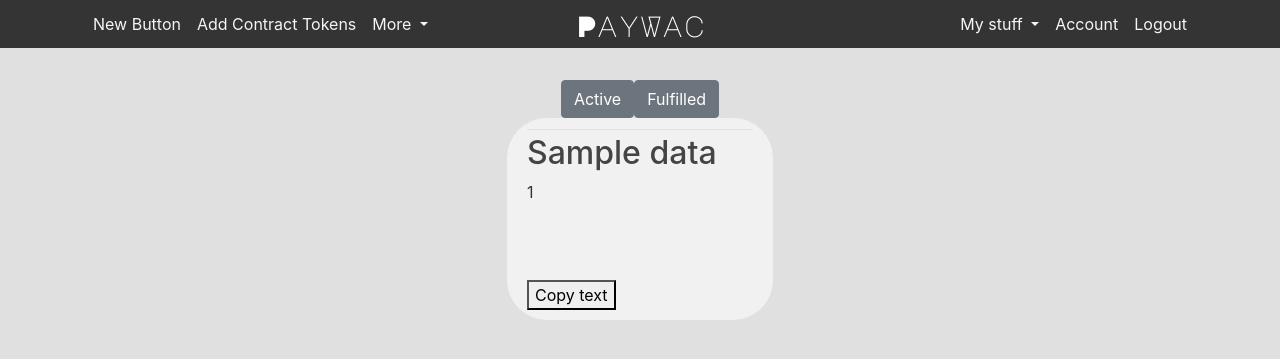
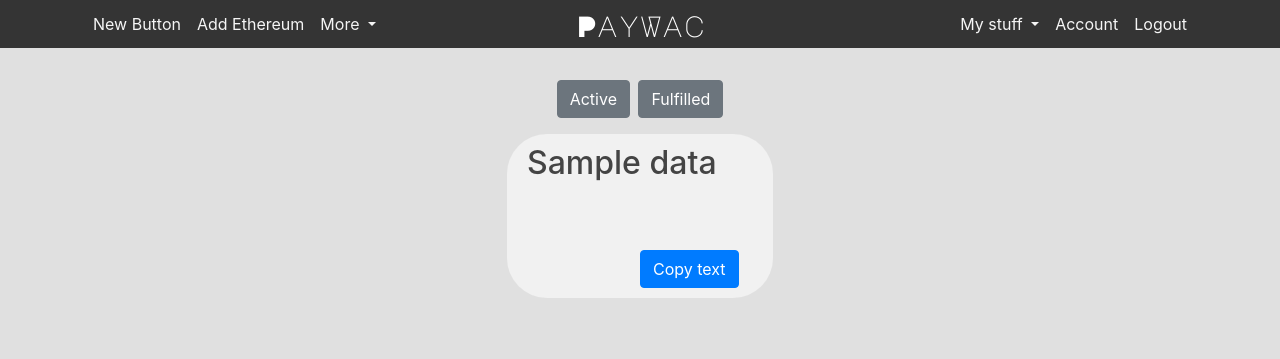
Before and after one commit to andcri/paywac_website_v2, a Flask app: page /my_buttons in a window 1280 px wide. Shown: the top 359 px of the page. Run offline with Flask 2, Linux system fonts and the light colour scheme; a user stored in the database is signed in; tables that the repository leaves empty hold one stand-in row (values such as "Sample post"); some libraries are stand-ins or nearby versions.

Commit message:
refactored code

```diff
--- a/paywac/contracts/routes.py
+++ b/paywac/contracts/routes.py
@@ -10,92 +10,6 @@ from crontab import CronTab
 from datetime import datetime
 
 contracts = Blueprint('contracts', __name__)
-
-# OLD
-# @contracts.route('/intent/new_contract', methods=['GET', 'POST'])
-# @login_required
-# def new_contract():
-    # """
-    # Create and deploy the contract to the network, create a cronjob to update the contract status
-    # """
-    # # TODO autofill fields if a request comes with args
-    # # reuqire data insertion from the user inserting all the info to create and deploy a new contract
-    # form = CreateContract()
-    # # retrieve active oracle and deployer
-    # oracle = Oracle.query.filter(Oracle.active==1).first().address
-    # deployer = Deployer.query.filter(Deployer.active==1).first().address
-    # # generate a unique request_id
-    # request_id = str(uuid4())
-    # # validate data
-    # if form.validate_on_submit():
-    #     # check if user has enough founds to deploy a contract to determine the status variable value of the Table
-    #     status = 1 if current_user.wac_credits > 0 else 0
-
-    #     # TODO check if the email field was empty, if not send a notification of the operation at the end of the deployment
-
-    #     # if the status is 0 create the entry in the database withoud deploying the contract
-    #     if status == 0:
-    #         # save the data in the database
-    #         # row = Contracts_deployed(request_id=request_id, contract_creator_user=current_user.email, contract_address='', contract_name=form.name.data,\
-    #         #                             deployer=deployer, seller=form.seller.data, buyer=form.buyer.data, oracle=oracle, contract_time=form.contract_time.data,\
-    #         #                                 contract_delivery_eta=form.shipping_eta.data, item_price=form.item_price.data, status=status, email=form.email.data)
-
-    #         # db.session.add(row)
-    #         # db.session.commit()
-    #         flash('Not enough founds to deploy the contract, please add founds create and deploy a contract', 'danger')
-    #         return redirect(url_for('main.home'))
-    #     # the user has enough founds to deploy the contract
-    #     else:
-    #         # decrese by one the credit of the user
-    #         user_wac = User.query.filter_by(email=current_user.email).first()
-    #         user_wac.wac_credits -= 1
-    #         db.session.add(user_wac)
-
-    #         try:
-    #             # deploy the contract
-    #             tx_receipt = deploy(deployer, form.seller.data, form.buyer.data, oracle, int(form.contract_time.data), int(form.shipping_eta.data), form.item_price.data)
-    #             # the contract address will be retrieved from the receipt
-    #             contract_address = tx_receipt.get('contractAddress')
-    #             # get the transaction status, 1 if the transaction succede, 0 if not, if we have a 0
-    #             # an error will be reported
-    #             transaction_status = tx_receipt.get('status')
-    #             # get the block where the transaction is inside
-    #             block_number = tx_receipt.get('blockNumber')
-    #             # the gas used for the transaction
-    #             gas_used = tx_receipt.get('gasUsed')
-    #             # enter data in the table
-    #             row = Contracts_deployed(request_id=request_id, contract_creator_user=current_user.email, contract_address=contract_address, contract_name=form.name.data,\
-    #                                     deployer=deployer, seller=form.seller.data, buyer=form.buyer.data, oracle=oracle, contract_time=form.contract_time.data,\
-    #                                         contract_delivery_eta=form.shipping_eta.data, item_price=form.item_price.data, status=status, email=form.email.data)
-    #             # redirect user to the contract page
-    #             db.session.add(row)
-    #             db.session.commit()
-
-    #             # start the script that listen to the contract notifications as a backgroud process
-    #             # PATH_TO_SUBSCRIBER_PAYWAC this will be in a json file
-    #             # PATH_TO_SUBSCRIBER_PAYWAC = '/home/andrea/Desktop/paywac_website/cronjob_scripts/paywac_subscriber.py'
-    #             # os.system(f"nohup {PATH_TO_SUBSCRIBER_PAYWAC} {contract_address} &")
-    #             # TODO create a cronjob that execute every 30 minutes the script cron_update_info_paywac.py
-    #             # sample_cronjob_creator.py mimics the code that will be written here
-    #             cron = CronTab(user='andrea')
-    #             job = cron.new(command=f'/home/andrea/anaconda3/envs/vyper/bin/python /home/andrea/Desktop/paywac_website/cronjob_scripts/cron_update_info_paywac.py {contract_address} > /home/andrea/Desktop/paywac_website/logs/cron.log 2>&1')
-    #             job.minute.every(15)
-
-    #             cron.write()
-
-    #             flash('Contract Deployed, here you can see the status and real time updates', 'success')
-    #             return redirect(url_for('main.home'))
-    #         except:
-    #             print('error in deploying the contract')
-    #             # TODO notify via email to me that something went wrong
-    #             # put the status of the contract pending approvation
-    #             # flash the message to the user that the contract will be deployed in 1 hour max
-
-    # # LOGIC: if not save the data in the database and set the flag that is not deployed, redirect to the account page
-    # # of the user and notify that he has to recharge his founds then he can go to the page of the contract and
-    # # click the deploy button w/o having to reinput all the data
-    # result = gas_to_eth(695333, 9)
-    # return render_template('create_contract.html', form=form)
 
 @contracts.route('/contract/<string:address>')
 def contract(address):
@@ -251,24 +165,24 @@ def deploy_contract(uid):
         # TODO calculate contract deployment price based on the avg gas price and the contract price inside the gas table
         # display based on that calculation and the ammount of eth that the user has in his account under wac_credits
 
-        # get gas price and contract cost info
         table_gas_price = Gas_price.query.filter_by(id=1).first()
         gas_price = table_gas_price.standard_gas_price
         contract_cost = table_gas_price.contract_cost
 
-        # get the ammount of eth that the user have avaiable
+
         user_avaiable_eth = user_wac.wac_credits
+        eth_needed_for_deployment = gwei_to_eth(gas_price * contract_cost)
 
-        #calculate the cost of the deployment with the current price
-        eth_needed = gwei_to_eth(gas_price * contract_cost)
+        # TODO understand in witch format the eth has being saved from the add_founds cron and then convert it to eth if is not already
+        deployments_avaiables = gwei_to_eth(user_avaiable_eth) / eth_needed_for_deployment
 
         # form that require the user to accept and let the user submit and doing so the contract will be deployed
         form = ReviewAndDeploy()
         form.seller_address.data = contract.seller_address
 
-        if form.validate_on_submit() and eth_needed >= user_wac.wac_credits:
+        if form.validate_on_submit() and eth_needed_for_deployment >= user_wac.wac_credits:
             # reduce by one the deployment count for the user
-            user_wac.wac_credits -= eth_needed
+            user_wac.wac_credits -= eth_needed_for_deployment
             db.session.add(user_wac)
 
             # deploy contract on ethereum and collect response info(contract address ecc)
@@ -318,14 +232,14 @@ def deploy_contract(uid):
             except:
                 flash("Error Deploying the contract","danger")
 
-        elif form.validate_on_submit() and user_wac.wac_credits == 0:
+        elif form.validate_on_submit() and eth_needed_for_deployment < user_wac.wac_credits:
             flash('You dont have enough founds to deploy a contract','warning')
             # TODO add instructions to add tokens for contract deployment
 
         return render_template('deploy_contract.html', form=form, uuid=uid, insertion_link=contract.name, insertion_title=contract.title, seller_address=contract.seller_address,\
                                 contract_time=secondsToText(contract.contract_time), shipping_eta=secondsToText(contract.shipping_eta), item_price=contract.item_price, shipping_price=contract.shipping_price,\
                                     city=shipping_info.city, street=shipping_info.street, country=shipping_info.country, state=shipping_info.state, postal_code=shipping_info.postal_code,\
-                                        name=shipping_info.buyer_name, surname=shipping_info.buyer_surname, credits=user_wac.wac_credits)
+                                        name=shipping_info.buyer_name, surname=shipping_info.buyer_surname, deployments_avaiables=round(deployments_avaiables))
     elif current_user.email == contract_owner and contract_status != 0:
         flash("This contract has already been deployed")
         return redirect(url_for('main.home'))
--- a/paywac/templates/account.html
+++ b/paywac/templates/account.html
@@ -12,8 +12,9 @@
             {{ form.hidden_tag() }}
             <fieldset class="form-group">
                 <legend class="border-bottom mb-4">Account Info</legend>
-                <div class='form-group'>Contract Tokens: {{ current_user.wac_credits}} </div>
-                <button type="button" class="btn btn-outline-info" data-toggle="modal" data-target="#addFoundsModal">Add Contract Tokens</button>
+                <div class='form-group'>Eth avaiable to deployer: {{ current_user.wac_credits}} </div>
+                <div class='form-group'>Contracts Deployable at current gas price: {{ current_user.wac_credits}} </div>
+                <button type="button" class="btn btn-outline-info" data-toggle="modal" data-target="#addFoundsModal">Add ETH to the Deployer</button>
                 <div class="form-group"></div>
                 <div class="form-group">
                     {{ form.add_founds.label(class="form-control-label") }}
--- a/paywac/templates/deploy_contract.html
+++ b/paywac/templates/deploy_contract.html
@@ -5,13 +5,13 @@
     <div class="container">
         <div class="row justify-content-md-center">
             <div class="col col-lg">
-                You have {{ credits }} Deployment token.
+                You can Deploy {{ deployments_avaiables }} Contract.
             </div>
             <div class="col col-lg-2">
 
             </div>
             <div class="col col-lg">
-                <button type="button" class="btn btn-outline-info" data-toggle="modal" data-target="#addFoundsModal">Add Contract Tokens</button>
+                <button type="button" class="btn btn-outline-info" data-toggle="modal" data-target="#addFoundsModal">Add ETH to the Deployer</button>
             </div>
         </div>
     </div>
@@ -35,7 +35,7 @@
                         <a class="dropdown-item">Postal Code: {{ postal_code }}</a>
                     </div>
                 </div>
-                <pre class="tab">                          </pre>
+                <pre class="tab">                         </pre>
                 <div class="dropdown">
                     <button class="btn btn-outline-info dropdown-toggle" type="button" id="dropdownMenuButton" data-toggle="dropdown" aria-haspopup="true" aria-expanded="false">
                          Contract Info
--- a/paywac/templates/layout.html
+++ b/paywac/templates/layout.html
@@ -30,7 +30,7 @@
             <div class="navbar-nav mr-auto">
               {% if current_user.is_authenticated %}
               <a class="nav-item nav-link" href="{{ url_for('contracts.create_button') }}">New Button</a>
-              <a class="nav-item nav-link" href="{{ url_for('main.add_founds') }}">Add Contract Tokens</a>
+              <a class="nav-item nav-link" href="{{ url_for('main.add_founds') }}">Add Ethereum</a>
               <li class="nav-item dropdown">
                 <a class="nav-link dropdown-toggle" href="#" id="navbardrop" data-toggle="dropdown">
                   More
--- a/paywac/templates/my_buttons.html
+++ b/paywac/templates/my_buttons.html
@@ -4,26 +4,28 @@
 <div class="row justify-content-md-center">
 <button class="btn btn-secondary" type="button" onclick="showActive()">
         Active</button>
-<!-- TODO add span space -->
+        <pre class="tab"> </pre>
+        <p></p>
 <button class="btn btn-secondary" type="button" onclick="showFulfilled()">
         Fulfilled</button>
 </div>
-
+<p></p>
 {% for button in buttons%}
 {% if button.clicked == 0 %}
 <div class="active_button">
     <article class="media content-section">
             <div class="media-body">
-            <div class="article-metadata">
-
-            </div>
-            <h2><a class="article-title" href="#">{{ button.title }}</a></h2>
-            <p class="article-content">{{ button.clicked }}</p>
-
+            <h2><span class="article-title">{{ button.title }}</span></h2>
             <div>
                 <textarea style="opacity: 0" readonly id="generated_code_{{button.title}}">{{ button.button_code }}</textarea>
             </div>
-            <button onclick='myFunction("{{button.title}}")'>Copy text</button>
+            <div class="row">
+                <div class="col col-md-3"></div>
+                <div class="col col-md-3"></div>
+                <div class="col col-md-auto">
+                    <button class="btn btn-primary" onclick='myFunction("{{button.title}}")'>Copy text</button>
+                </div>
+            </div>
             </div>
 
     </article>
@@ -32,16 +34,17 @@
 <div class="fulfilled_button">
         <article class="media content-section">
                 <div class="media-body">
-                <div class="article-metadata">
-
-                </div>
-                <h2><a class="article-title" href="#">{{ button.title }}</a></h2>
-                <p class="article-content">{{ button.clicked }}</p>
-
+                <h2><span class="article-title">{{ button.title }}</span></h2>
                 <div>
                     <textarea style="opacity: 0" readonly id="generated_code_{{button.title}}">{{ button.button_code }}</textarea>
                 </div>
-                <button onclick='myFunction("{{button.title}}")'>Copy text</button>
+                <div class="row">
+                    <div class="col col-md-3"></div>
+                    <div class="col col-md-3"></div>
+                    <div class="col col-md-auto">
+                        <button class="btn btn-primary" onclick='myFunction("{{button.title}}")'>Copy text</button>
+                    </div>
+                </div>
                 </div>
 
         </article>
--- a/paywac/users/forms.py
+++ b/paywac/users/forms.py
@@ -36,7 +36,7 @@ class LoginForm(FlaskForm):
 
 # TODO add add_founds_default_address, and recieving_default_address (find better names)
 class UpdateAccountForm(FlaskForm):
-    add_founds = StringField('Add Contract Tokens Address', validators=[DataRequired(), Length(min=40, max=42)])
+    add_founds = StringField('Add Ethereum to Deployer Address', validators=[DataRequired(), Length(min=40, max=42)])
     username = StringField('Username', validators=[DataRequired(), Length(min=2, max=20)])
     email = StringField('Email', validators=[DataRequired(), Email()])
     picture = FileField('Update Profile Picture', validators=[FileAllowed(['jpg', 'png'])])
```
Also changed, not shown: paywac/contracts/utils.py (+1 -16 lines), paywac/models.py (+1 -26 lines), paywac/templates/my_contracts.html (+12 -31 lines).
